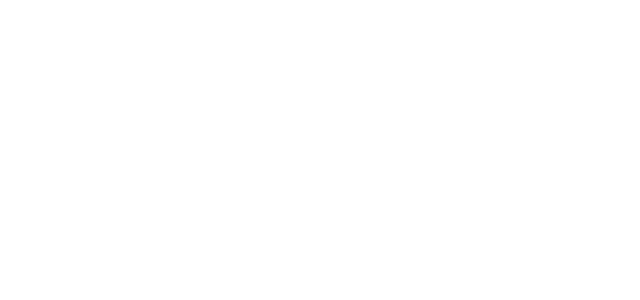
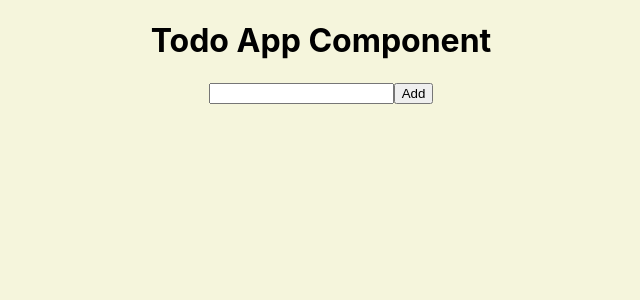
Before and after one commit to amir-rismani/todolist-app, a React (Create React App) app: page / in a window 1280 px wide. Shown: the top 300 px of the page, without its empty margins (319-959 px from the left). Built offline with nearby package versions, Linux system fonts and the light colour scheme.

Commit message:
Add todo and display it

```diff
--- a/public/index.html
+++ b/public/index.html
@@ -24,7 +24,7 @@
       work correctly both with client-side routing and a non-root public URL.
       Learn how to configure a non-root public URL by running `npm run build`.
     -->
-    <title>React App</title>
+    <title>Todolist App</title>
   </head>
   <body>
     <noscript>You need to enable JavaScript to run this app.</noscript>
--- a/src/App.js
+++ b/src/App.js
@@ -1,8 +1,13 @@
 import styles from './App.module.css'
+import TodosProvider from './components/Providers/TodosProvider/TodosProvider';
+import TodoApp from './components/TodoApp/TodoApp';
 
 const App = () => {
   return (
     <div className={styles.app}>
+      <TodosProvider>
+        <TodoApp/>
+      </TodosProvider>
     </div>
   );
 }
--- a/src/App.module.css
+++ b/src/App.module.css
@@ -0,0 +1,6 @@
+.app{
+    display: flex;
+    justify-content: center;
+    min-height: 100vh;
+    background-color: beige;
+}
--- /dev/null
+++ b/src/components/Providers/TodosProvider/TodosProvider.jsx
@@ -0,0 +1,48 @@
+import { createContext, useContext, useReducer, useState } from 'react';
+import styles from './TodosProvider.module.css'
+
+const TodosContext = createContext();
+const TodosContextDispatcher = createContext();
+
+const initialState = [];
+const reducer = (state, action) => {
+    const date = new Date();
+    switch(action.type){
+        case 'add':
+            const content = action.todo;
+            if(!content){
+                alert('Please Enter A Todo...');
+                return state;
+            }
+            const todos = [...state];
+            todos.push({
+                id: date.getTime(),
+                content,
+                createdAt: date.toISOString(),
+                isCompleted: false,
+            })
+            return todos
+        case 'remove':
+            return;
+        default:
+            return state;
+    }
+}
+
+const TodosProvider = ({children}) => {
+    const [todos, dispatch] = useReducer(reducer, initialState)
+    return (
+        <div className={styles.todosApp}>
+            <TodosContext.Provider value={todos}>
+                <TodosContextDispatcher.Provider value={dispatch}>
+                    {children}
+                </TodosContextDispatcher.Provider>
+            </TodosContext.Provider>
+        </div>
+    );
+}
+
+export default TodosProvider;
+
+export const useTodos = () => useContext(TodosContext);
+export const useTodosActions = () => useContext(TodosContextDispatcher);
--- /dev/null
+++ b/src/components/TodoApp/TodoApp.jsx
@@ -0,0 +1,14 @@
+import TodoForm from '../TodoForm/TodoForm';
+import TodoList from '../TodoList/TodoList';
+import styles from './TodoApp.module.css'
+const TodoApp = () => {
+    return (
+        <div className={styles.container}>
+            <h1>Todo App Component</h1>
+            <TodoForm/>
+            <TodoList/>
+        </div>
+    );
+}
+
+export default TodoApp;
--- /dev/null
+++ b/src/components/TodoApp/TodoApp.module.css
@@ -0,0 +1,8 @@
+.container{
+    display: flex;
+    justify-content: center;
+    align-items: center;
+    flex-direction: column;
+    width: 40rem;
+
+}
--- /dev/null
+++ b/src/components/TodoForm/TodoForm.jsx
@@ -0,0 +1,29 @@
+import { useState } from 'react';
+import styles from './TodoForm.module.css'
+import { useTodosActions } from '../Providers/TodosProvider/TodosProvider';
+const TodoForm = (props) => {
+    const dispatch = useTodosActions();
+
+    const [todo, setTodo] = useState('');
+
+    const changeTodoHandler = (event) => {
+        setTodo(event.target.value);
+    }
+
+    const submitHandler = (event) => {
+        event.preventDefault();
+        dispatch({type: 'add', todo});
+        setTodo("");
+    }
+
+    return (
+        <div>
+            <form onSubmit={submitHandler}>
+                <input type='text' value={todo} onChange={changeTodoHandler}/>
+                <button type='submit'>Add</button>
+            </form>
+        </div>
+    );
+}
+
+export default TodoForm;
--- /dev/null
+++ b/src/components/TodoList/TodoList.jsx
@@ -0,0 +1,20 @@
+import { useTodos } from '../Providers/TodosProvider/TodosProvider';
+import styles from './TodoList.module.css'
+const TodoList = (props) => {
+    const todos = useTodos();
+    return (
+        <div>
+            {
+                todos.map((todo) => {
+                    return(
+                        <div key={todo.id}>
+                            <span>{todo.content}</span>
+                        </div>
+                    )
+                })
+            }
+        </div>
+    );
+}
+
+export default TodoList;
```
Also changed, not shown: src/components/Providers/TodosProvider/TodosProvider.module.css (added), src/components/TodoForm/TodoForm.module.css (added), src/components/TodoList/TodoList.module.css (added).
